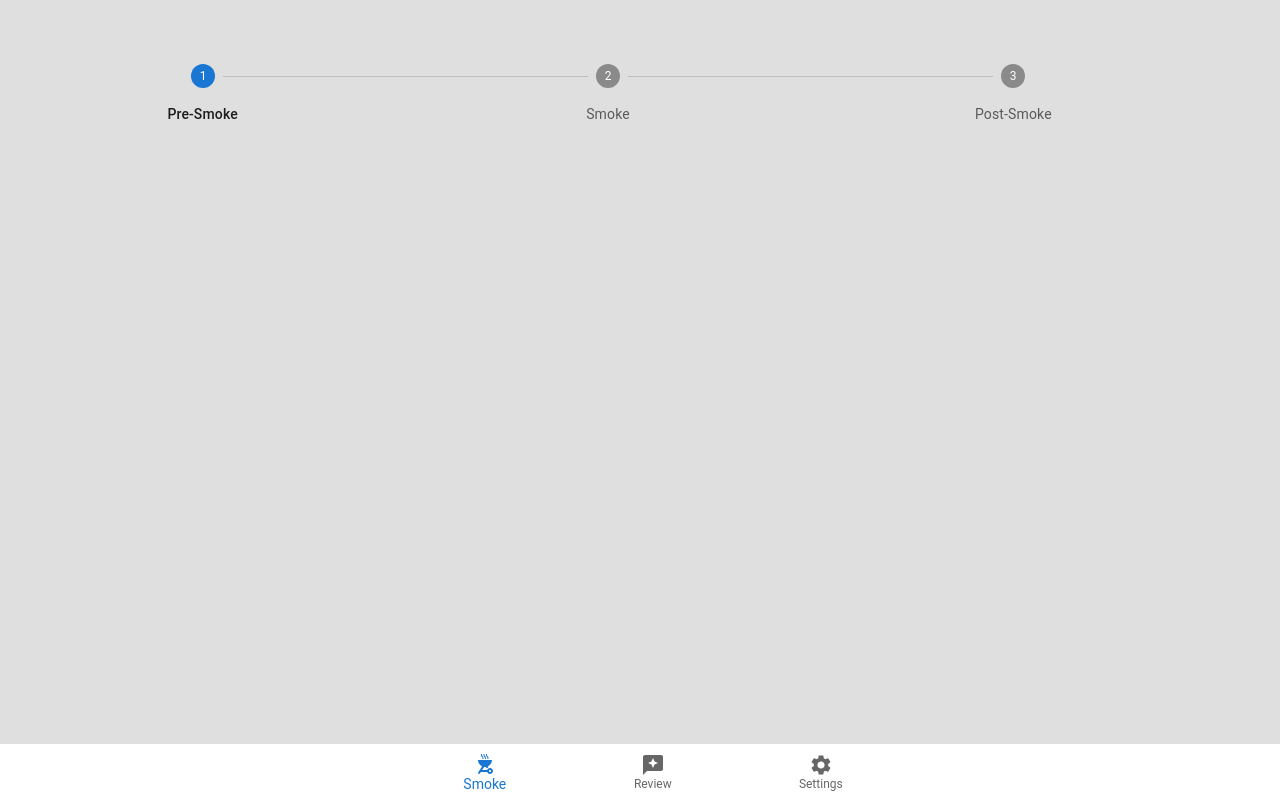
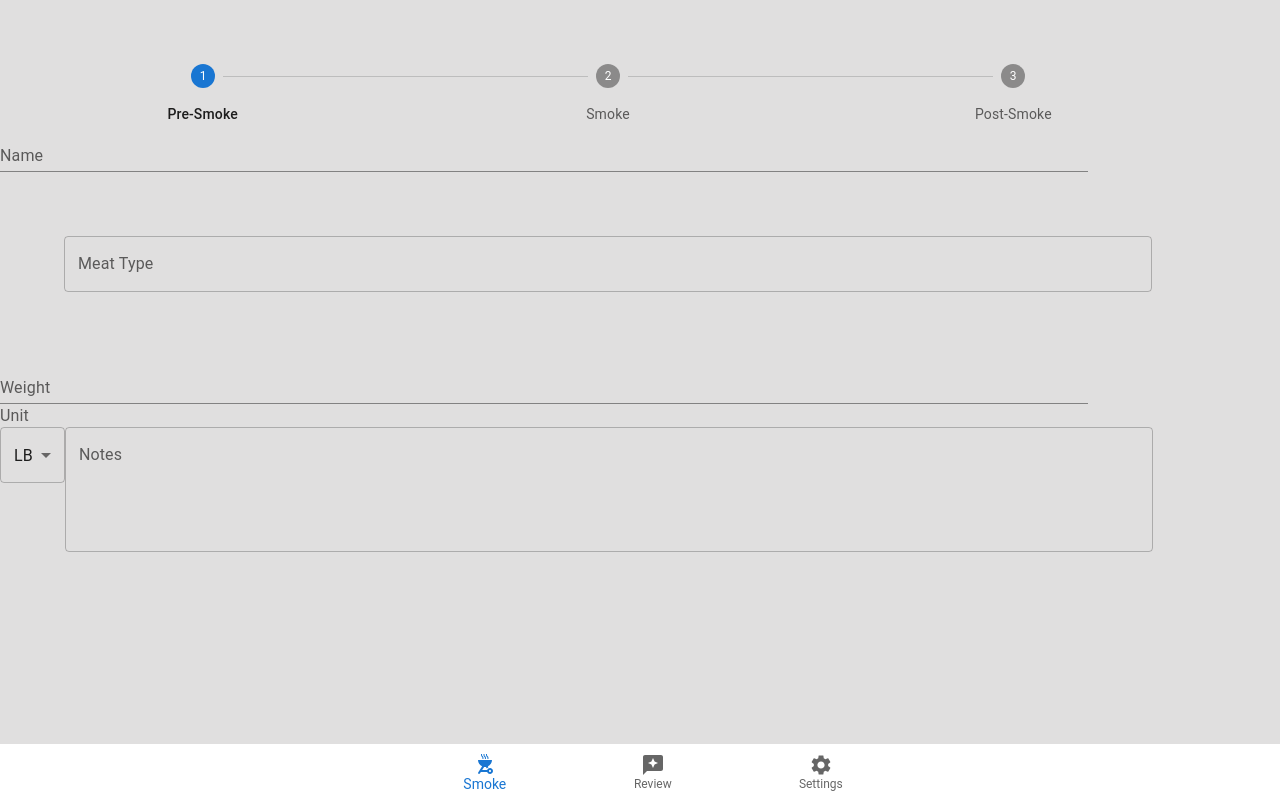
Before and after one commit to benjr70/Smart-Smoker-V2, a React (Create React App) app in the folder frontend/: page / in a window 1280 px wide. Built offline with nearby package versions, Linux system fonts and the light colour scheme.

Commit message:
smoke stepper changes screens added ui for pre-smoke

```diff
--- a/frontend/src/components/common/interfaces/enums.ts
+++ b/frontend/src/components/common/interfaces/enums.ts
@@ -3,3 +3,8 @@ export enum Screens{
     HISTORY = 'HISTORY',
     SETTINGS = 'SETTINGS',
 }
+
+export enum WeightUnits {
+    LB = 'LB',
+    KG = 'KG',
+}
--- /dev/null
+++ b/frontend/src/components/smoke/PostSmokeStep.tsx
@@ -0,0 +1,11 @@
+import React from "react";
+
+export class PostSmokeStep extends React.Component<{}> {
+    constructor(props: any){
+        super(props);
+    }
+
+    render(): React.ReactNode {
+        return (<>Post-Smoke</>)
+    }
+}
--- /dev/null
+++ b/frontend/src/components/smoke/preSmokeStep.style.css
@@ -0,0 +1,4 @@
+.input {
+    width: 85%;
+    padding: 5%;
+}
--- /dev/null
+++ b/frontend/src/components/smoke/preSmokeStep.tsx
@@ -0,0 +1,62 @@
+import { Autocomplete, InputLabel, MenuItem, Select, SelectChangeEvent, TextField } from "@mui/material";
+import React from "react";
+import { WeightUnits } from "../common/interfaces/enums";
+import './preSmokeStep.style.css'
+
+const meats = [
+    'ribs',
+    'brisket',
+    'turkey',
+];
+
+export class PreSmokeStep extends React.Component<{},{weightUnit: WeightUnits}> {
+    constructor(props: any){
+        super(props);
+        this.state = {weightUnit: WeightUnits.LB};
+       this.handleUnitChange = this.handleUnitChange.bind(this);
+    }
+
+    handleUnitChange( event: SelectChangeEvent) {
+        console.log('here',  event.target.value)
+        switch(event.target.value){
+            case 'LB':
+                this.setState({weightUnit: WeightUnits.LB})
+                break;
+            case 'KG':
+                this.setState({weightUnit: WeightUnits.KG})
+                break;
+        }
+      };
+
+
+    render(): React.ReactNode {
+        return (<div>
+            <TextField className="input" id="standard-basic" label="Name" variant="standard" />
+            <Autocomplete
+            className="input"
+            freeSolo
+            options={meats.map((option) => option)}
+            renderInput={(params) => <TextField {...params} label="Meat Type" />}
+            />
+            <TextField className="input" id="standard-basic" label="Weight" variant="standard" />
+            <InputLabel  id="demo-simple-select-label">Unit</InputLabel>
+            <Select
+                labelId="demo-simple-select-label"
+                id="demo-simple-select"
+                value={this.state.weightUnit}
+                label="Age"
+                onChange={this.handleUnitChange}
+            >
+                <MenuItem value={WeightUnits.LB}>LB</MenuItem>
+                <MenuItem value={WeightUnits.KG}>KG</MenuItem>
+            </Select>
+            <TextField
+                className="input"
+                id="outlined-multiline-static"
+                label="Notes"
+                multiline
+                rows={4}
+            />
+        </div>)
+    }
+}
--- a/frontend/src/components/smoke/smoke.tsx
+++ b/frontend/src/components/smoke/smoke.tsx
@@ -4,6 +4,9 @@ import Step from '@mui/material/Step';
 import StepButton from '@mui/material/StepButton';
 import React from 'react';
 import './smoke.style.css'
+import { PreSmokeStep } from './preSmokeStep';
+import { SmokeStep } from './smokeStep';
+import { PostSmokeStep } from './PostSmokeStep';
 
 const steps = [
     'Pre-Smoke',
@@ -19,11 +22,22 @@ export class Smoke extends React.Component<{},{activeStep: number}>{
     }
 
      handleStep( step: any) {
-        console.log('step', steps)
         this.setState({activeStep: step})
       };
 
       render(): React.ReactNode {
+          let step;
+          switch(this.state.activeStep){
+                case 0:
+                    step = <PreSmokeStep/>;
+                    break;
+                case 1:
+                    step = <SmokeStep/>;
+                    break;
+                case 2:
+                    step = <PostSmokeStep/>;
+                    break;
+          }
           return(
             <div className='smoke'>
             <Box className='stepper'>
@@ -37,7 +51,8 @@ export class Smoke extends React.Component<{},{activeStep: number}>{
                     ))}
                 </Stepper>
             </Box>
+            {step}
             </div>
-    )
+            )
     }
 }
--- /dev/null
+++ b/frontend/src/components/smoke/smokeStep.tsx
@@ -0,0 +1,11 @@
+import React from "react";
+
+export class SmokeStep extends React.Component<{}> {
+    constructor(props: any){
+        super(props);
+    }
+
+    render(): React.ReactNode {
+        return (<>Smoke</>)
+    }
+}
```
